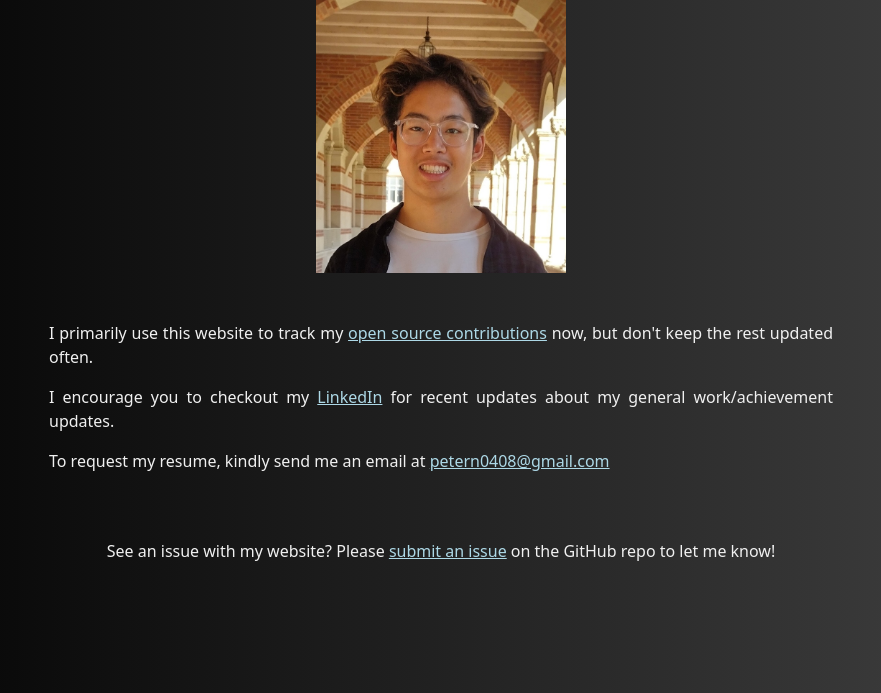
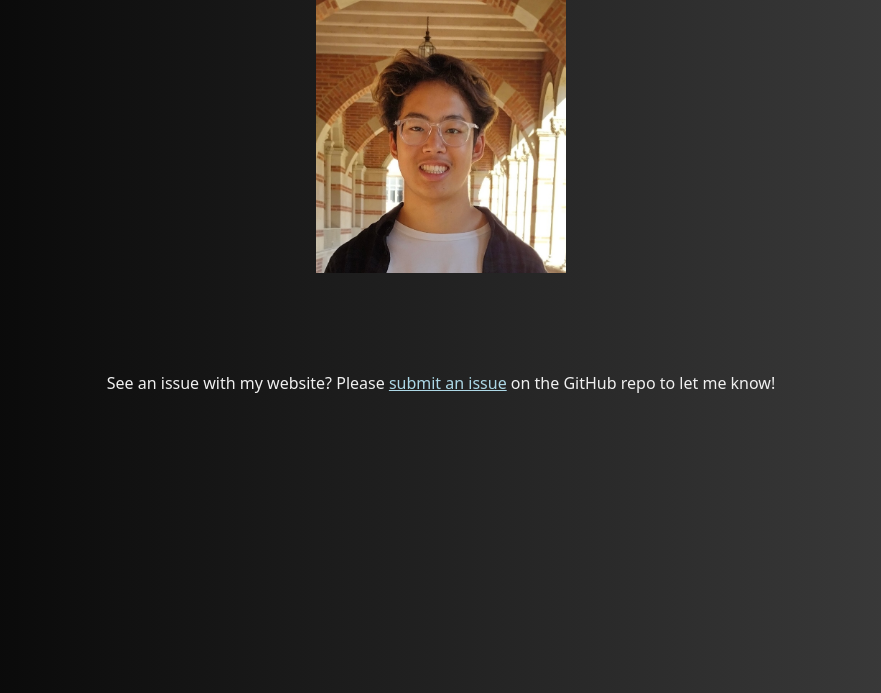
Before and after one commit to petern48/petern48-io, a Flask app: page / in a window 1280 px wide. Shown: the part 107-800 px from the top of the page, without its empty margins (199-1080 px from the left). Run offline with Flask 3, Linux system fonts and the light colour scheme.

Commit message:
Remove text from home page

```diff
--- a/templates/index.html
+++ b/templates/index.html
@@ -21,9 +21,11 @@
     <br>
     <main>
       <div id="news">
-        <p>I primarily use this website to track my <a href="/open-source">open source contributions</a> now, but don't keep the rest updated often.</p>
-        <p>I encourage you to checkout my <a href="https://www.linkedin.com/in/peter-nguyen8" target="_blank">LinkedIn</a> for recent updates about my general work/achievement updates.</p>
-        <p>To request my resume, kindly send me an email at <a href="mailto:petern0408@gmail.com" onclick="copyToClipboard('email')" id="email">petern0408@gmail.com</a></p>
+        <!--
+          <p>I primarily use this website to track my <a href="/open-source">open source contributions</a> now, but don't keep the rest updated often.</p>
+          <p>I encourage you to checkout my <a href="https://www.linkedin.com/in/peter-nguyen8" target="_blank">LinkedIn</a> for recent updates about my general work/achievement updates.</p>
+          <p>To request my resume, kindly send me an email at <a href="mailto:petern0408@gmail.com" onclick="copyToClipboard('email')" id="email">petern0408@gmail.com</a></p>
+        -->
 
         <!--
         <h2 class="center">News</h2>
```
